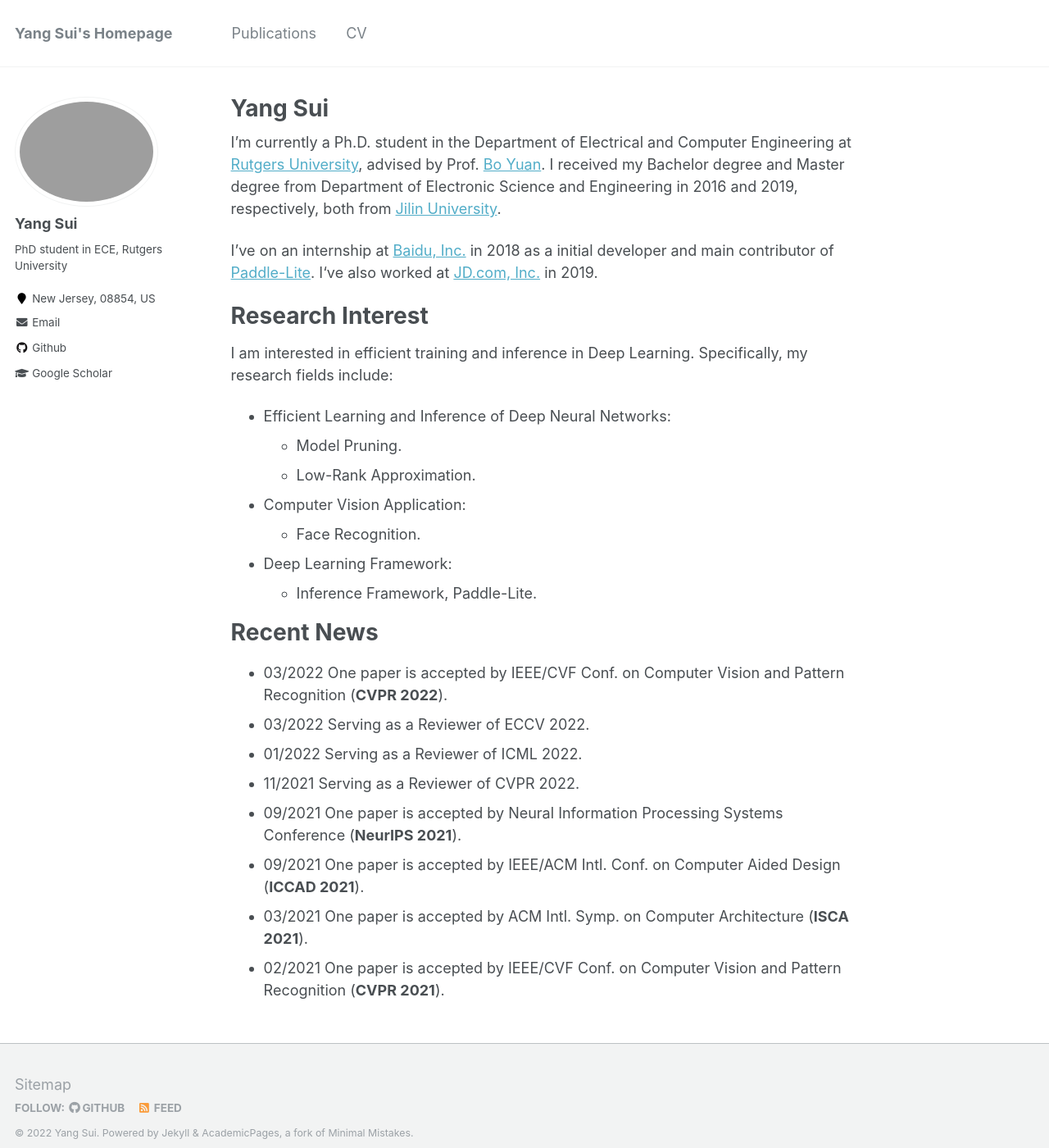
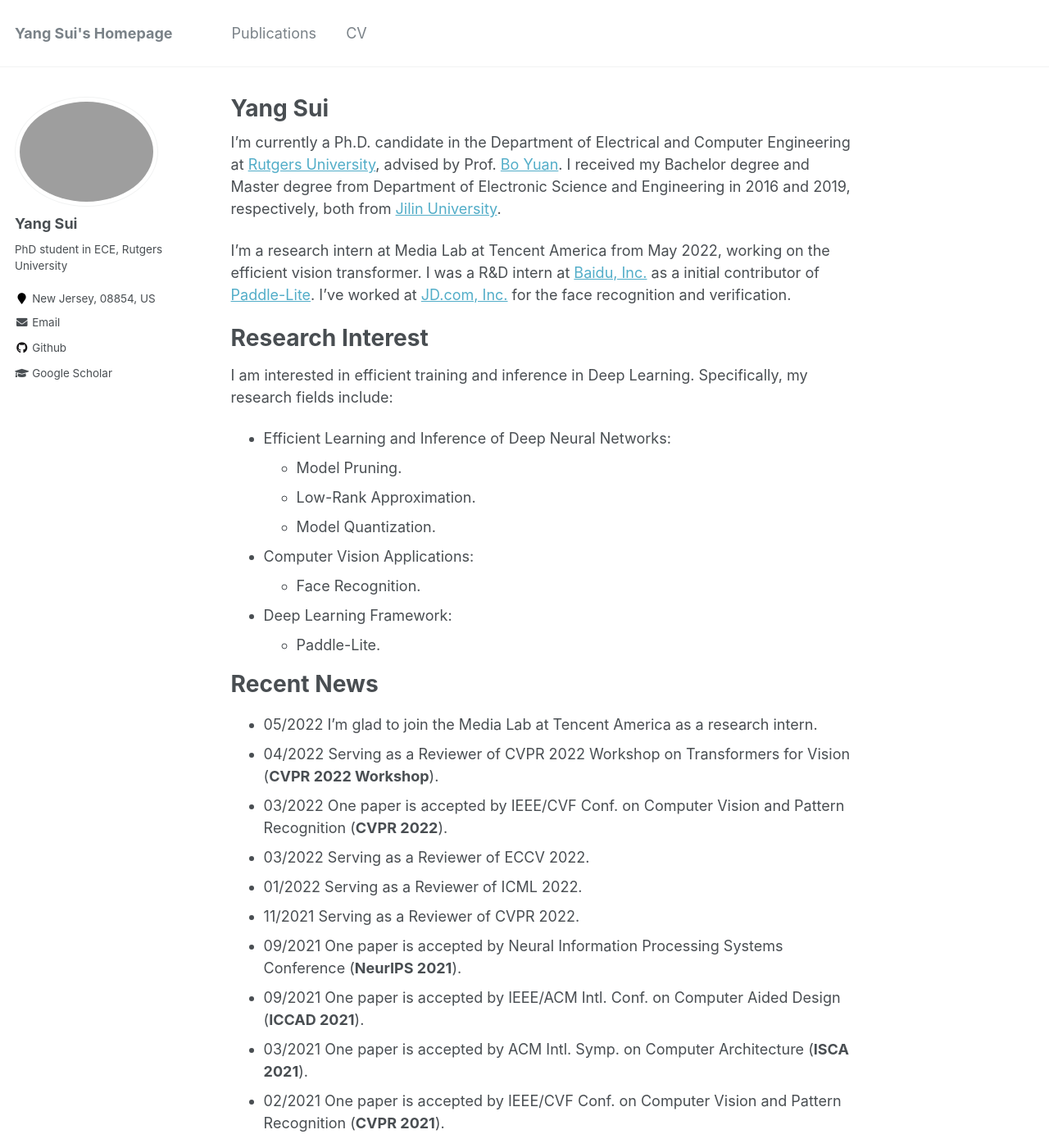
Before and after one commit to Eclipsess/yang-sui.github.io, a Jekyll site: the page built from _pages/about.md, in a window 1280 px wide and 1400 px high. Shown: the whole window at 82% size. Built offline with Jekyll 4.4.1, drawn with Linux system fonts in a browser that asks for light colours.

Commit message:
Update about.md

```diff
--- a/_pages/about.md
+++ b/_pages/about.md
@@ -8,9 +8,9 @@ redirect_from:
   - /about.html
 ---
 
-I'm currently a Ph.D. student in the Department of Electrical and Computer Engineering at [Rutgers University](https://newbrunswick.rutgers.edu/), advised by Prof. [Bo Yuan](https://sites.google.com/site/boyuaneecs/). I received my Bachelor degree and Master degree from Department of Electronic Science and Engineering in 2016 and 2019, respectively, both from [Jilin University](https://global.jlu.edu.cn/).
+I'm currently a Ph.D. candidate in the Department of Electrical and Computer Engineering at [Rutgers University](https://newbrunswick.rutgers.edu/), advised by Prof. [Bo Yuan](https://sites.google.com/site/boyuaneecs/). I received my Bachelor degree and Master degree from Department of Electronic Science and Engineering in 2016 and 2019, respectively, both from [Jilin University](https://global.jlu.edu.cn/).
 
-I’ve on an internship at [Baidu, Inc.](https://en.wikipedia.org/wiki/Baidu) in 2018 as a initial developer and main contributor of [Paddle-Lite](https://github.com/PaddlePaddle/Paddle-Lite). I‘ve also worked at [JD.com, Inc.](https://en.wikipedia.org/wiki/JD.com) in 2019.
+I'm a research intern at Media Lab at Tencent America from May 2022, working on the efficient vision transformer. I was a R&D intern at [Baidu, Inc.](https://en.wikipedia.org/wiki/Baidu) as a initial contributor of [Paddle-Lite](https://github.com/PaddlePaddle/Paddle-Lite). I've worked at [JD.com, Inc.](https://en.wikipedia.org/wiki/JD.com) for the face recognition and verification.
 
 Research Interest
 ======
@@ -18,13 +18,16 @@ I am interested in efficient training and inference in Deep Learning. Specifical
 - Efficient Learning and Inference of Deep Neural Networks:
   - Model Pruning.
   - Low-Rank Approximation.
-- Computer Vision Application:
+  - Model Quantization.
+- Computer Vision Applications:
   - Face Recognition.
 - Deep Learning Framework:
-  - Inference Framework, Paddle-Lite.
+  - Paddle-Lite.
 
 Recent News
 ======
+- 05/2022 I'm glad to join the Media Lab at Tencent America as a research intern.
+- 04/2022 Serving as a Reviewer of CVPR 2022 Workshop on Transformers for Vision (**CVPR 2022 Workshop**).
 - 03/2022 One paper is accepted by IEEE/CVF Conf. on Computer Vision and Pattern Recognition (**CVPR 2022**).
 - 03/2022 Serving as a Reviewer of ECCV 2022.
 - 01/2022 Serving as a Reviewer of ICML 2022.
```
